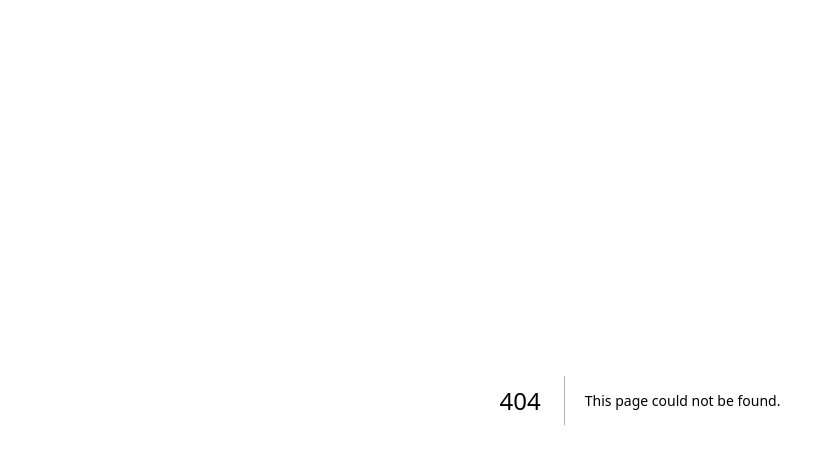
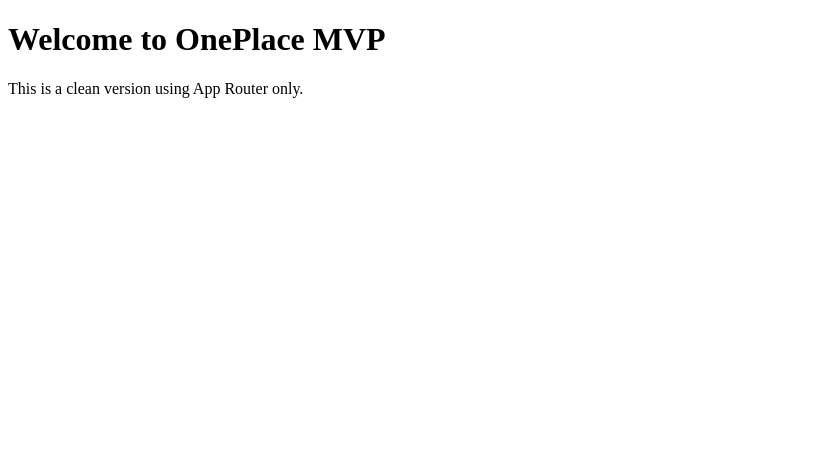
Before and after one commit to lavisekcz/oneplace-mvp, a Next.js app: page /page in a window 1280 px wide. Before the commit this address had no page. Shown: the top 464 px of the page, without its empty margins (0-835 px from the left). Built offline with nearby package versions, Linux system fonts and the light colour scheme.

Commit message:
Add files via upload

```diff
--- /dev/null
+++ b/pages/page.tsx
@@ -0,0 +1,8 @@
+export default function HomePage() {
+  return (
+    <main>
+      <h1>Welcome to OnePlace MVP</h1>
+      <p>This is a clean version using App Router only.</p>
+    </main>
+  );
+}
```
Also changed, not shown: pages/layout.tsx (added, +11 -0 lines).
